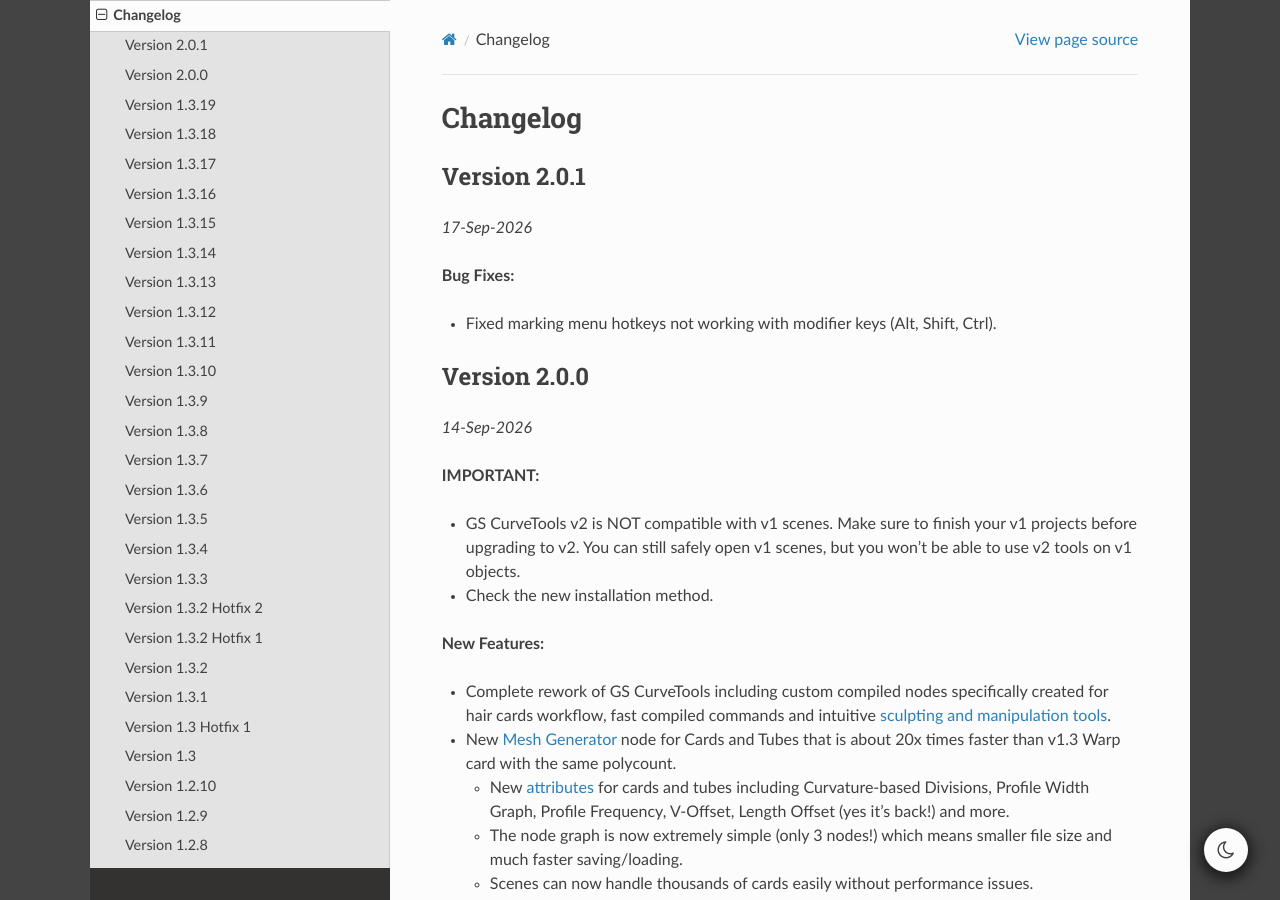
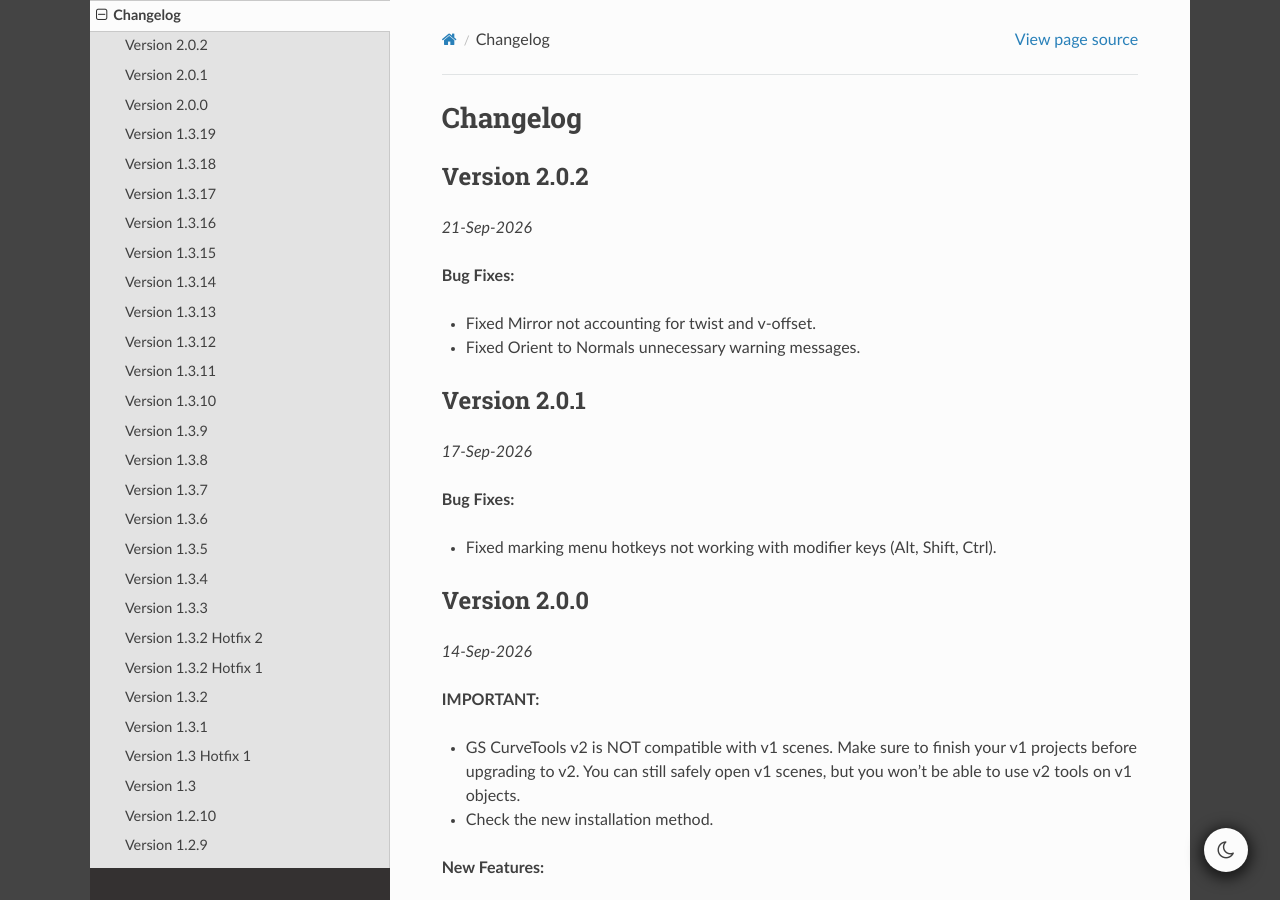
Before and after one commit to Video-Nomad/gs-curvetools-docs, a Sphinx documentation site: the page built from docs/source/changelog.rst, in a window 1280 px wide and 900 px high. Built offline with Sphinx 7.4.7 and the Read the Docs theme 3.1.0, drawn with Linux system fonts in a browser that asks for light colours.

Commit message:
v2.0.2 changelog

```diff
--- a/docs/source/changelog.rst
+++ b/docs/source/changelog.rst
@@ -4,6 +4,16 @@
 Changelog
 #########
 
+
+Version 2.0.2
+^^^^^^^^^^^^^
+
+*21-Sep-2026*
+
+**Bug Fixes:**
+
+- Fixed Mirror not accounting for twist and v-offset.
+- Fixed Orient to Normals unnecessary warning messages.
 
 Version 2.0.1
 ^^^^^^^^^^^^^
```
